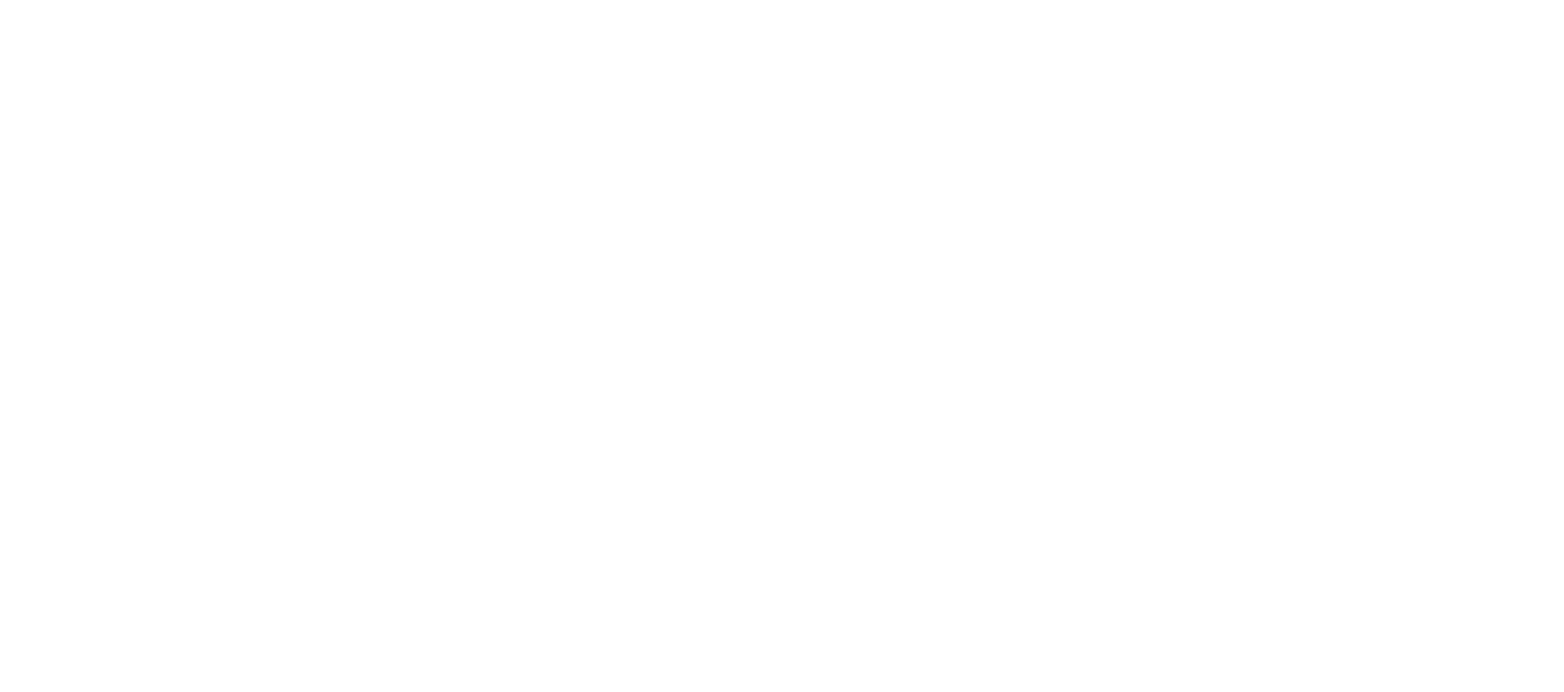
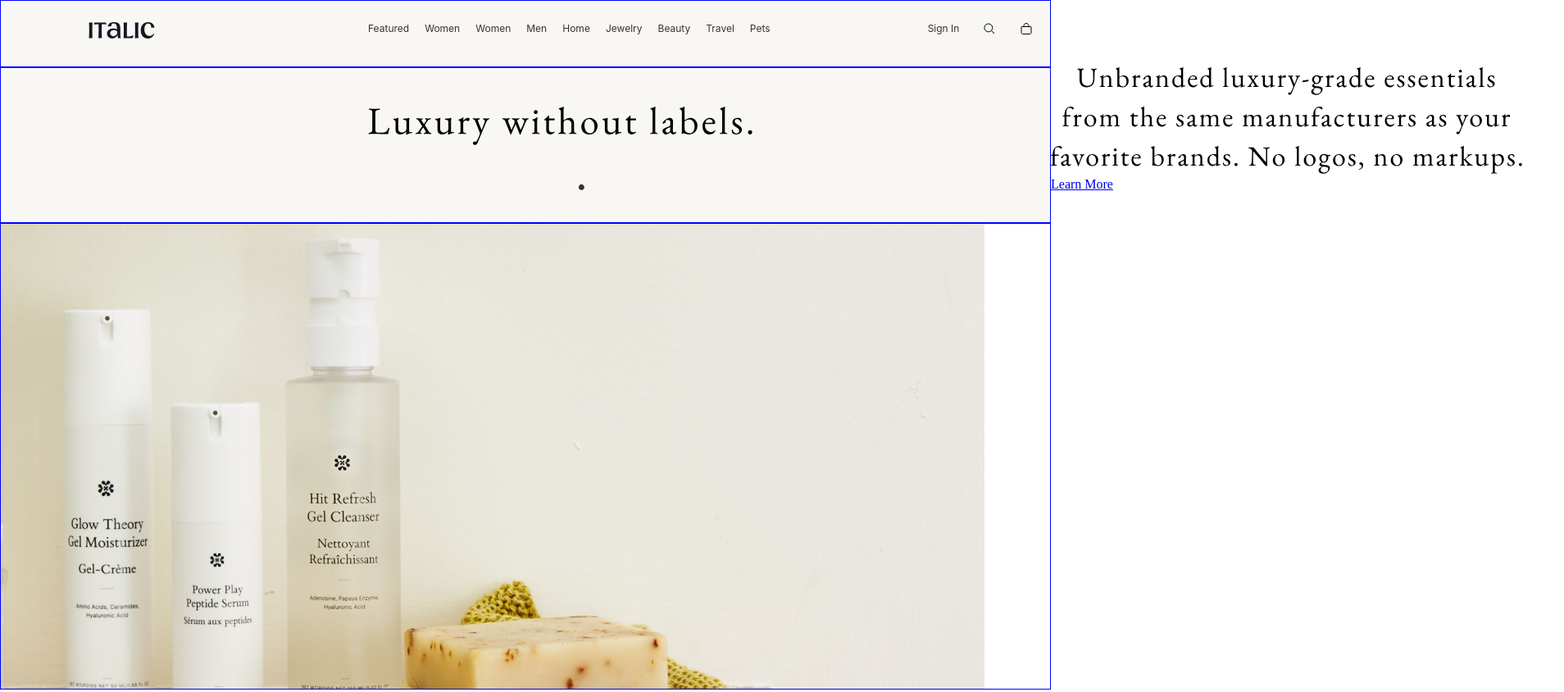
Before and after one commit to SKR-Anna/homework, a plain HTML site: page week7/homework/index.html in a window 1280 px wide. Shown: the whole page at 82% size, 1908 px wide, since content can reach past the window. Before the commit the page ends 800 px from the top, so only its background shows below. Drawn offline with Linux system fonts and the light colour scheme.

Commit message:
homework

```diff
--- a/week7/homework/assets/css/index.css
+++ b/week7/homework/assets/css/index.css
@@ -1,3 +1,100 @@
 
 
 /*# sourceMappingURL=index.css.map */
+
+.header{
+    display: grid;
+    grid-auto-flow: row;
+    grid-template-columns: repeat(60, 1fr);
+    grid-template-rows: repeat(6, 1fr);
+    background-color: #F9F7F4;
+    width: 100vw;
+    height: 10vh;
+    border: 1px solid blue;
+}
+
+.nav{
+    font-family: "Inter", sans-serif;
+    font-weight: 400;
+    font-size: 12px;
+    line-height: 100%;
+    text-align: center;
+    color: #383230;
+    text-decoration: none;
+    align-self: center;
+
+}
+
+.nav:hover{
+    text-decoration: underline;
+}
+
+.logo{
+grid-column: 6/ span 4;
+grid-row: 3/6;
+max-width: 100%;
+}
+
+.header_nav{
+    grid-column: 22/45;
+    grid-row: 3/4;
+    display: flex;
+    justify-content: space-between;
+}
+
+.header_div{
+    grid-column: 54/ span 6;
+    grid-row: 3/4;
+    display: flex;
+    justify-content: space-between;
+}
+
+.main{
+    display: grid;
+    grid-template-columns: repeat(60, 1fr);
+    grid-template-rows: repeat(5, 1fr);
+}
+
+.main_div_1{
+    background-color: #F9F7F4;
+    display: grid;
+    grid-template-columns: repeat(60, 1fr);
+    grid-template-rows: repeat(4, 1fr);
+    width: 100vw;
+    border: 1px solid blue;
+}
+
+#luxury{
+    grid-column: 22/ span 22;
+    grid-row: 2/3;
+    max-width: 100%;
+}
+
+#spot{
+    grid-column: 34/34;
+    grid-row: 4/4;
+    max-width: 100%;
+}
+
+.main_div_2{
+grid-row: 2/span 3;
+grid-column: 1/span 50;
+background-image: url(/week7/homework/assets/images/imgdiv.png);
+background-repeat: no-repeat;
+width: 100vw;
+border: 1px solid blue;
+}
+
+/*.main_div_3{
+grid-row: 5/span 1;
+grid-column: 1/span 50;
+width: 100vw;
+border: 1px solid blue;
+display: grid;
+grid-template-columns: repeat(60, 1fr);
+grid-template-rows: repeat(16, 1fr);
+
+.text_div_3{
+
+}
+} если убрать эти скобки то структура сайта ломается, не понимаю почему*/
--- a/week7/homework/index.html
+++ b/week7/homework/index.html
@@ -11,34 +11,35 @@
     </style>
 </head>
 <body>
-    <header>
-        <img src="" alt="">
-        <nav>
-            <a href=""></a>
-            <a href=""></a>
-            <a href=""></a>
-            <a href=""></a>
-            <a href=""></a>
-            <a href=""></a>
-            <a href=""></a>
-            <a href=""></a>
+    <header class="header">
+        <img src="./assets/images/logo.svg" alt="logo" class="logo">
+        <nav class="header_nav">
+            <a href="#" class="header_nav_a nav">Featured</a>
+            <a href="#" class="header_nav_a nav">Women</a>
+            <a href="#" class="header_nav_a nav">Women</a>
+            <a href="#" class="header_nav_a nav">Men</a>
+            <a href="#" class="header_nav_a nav">Home</a>
+            <a href="#" class="header_nav_a nav">Jewelry</a>
+            <a href="#" class="header_nav_a nav">Beauty</a>
+            <a href="#" class="header_nav_a nav">Travel</a>
+            <a href="#" class="header_nav_a nav">Pets</a>
         </nav>
-        <div>
-            <a href=""></a>
-            <img src="" alt="">
-            <img src="" alt="">
+        <div class="header_div">
+            <a href="#" class="header_nav2 nav">Sign In</a>
+            <img src="./assets/images/frameheader.svg" alt="image" class="header_nav2 nav">
+            <img src="./assets/images/frameheader2.svg" alt="image" class="header_nav2 nav">
         </div>
     </header>
-    <main>
-        <div>
-            <img src="" alt="">
+    <main class="main">
+        <div class="main_div_1">
+            <img src="./assets/images/luxury.svg" alt="text" id="luxury">
+            <img src="./assets/images/spot.svg" alt="text" id="spot">
         </div>
-        <div>
-            <!--backgrown image-->
+        <div class="main_div_2">
         </div>
-        <div>
-            <p></p>
-            <p></p>
+        <div class="main_div_3">
+            <img src="./assets/images/text.svg" alt="text" class="text_div_3">
+            <a href="#" class="a_div_3">Learn More</a>
         </div>
         <div>
             <img src="" alt="">
```
Also changed, not shown: week7/homework/assets/images/frameheader.svg (added), week7/homework/assets/images/frameheader2.svg (added), week7/homework/assets/images/img.png (added), week7/homework/assets/images/imgdiv.png (added), week7/homework/assets/images/logo.svg (added), week7/homework/assets/images/luxury.svg (added), week7/homework/assets/images/spot.svg (added), week7/homework/assets/images/text.svg (added).
